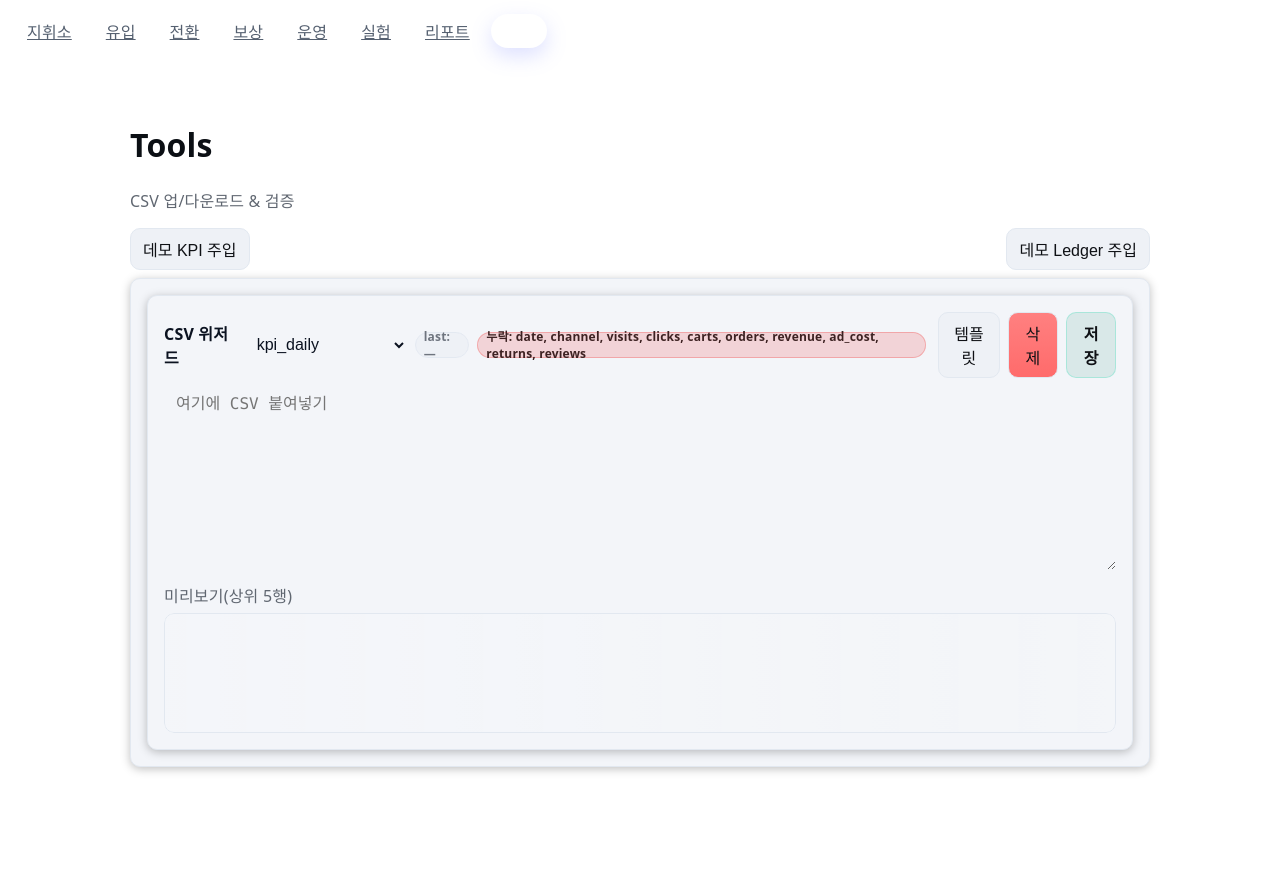
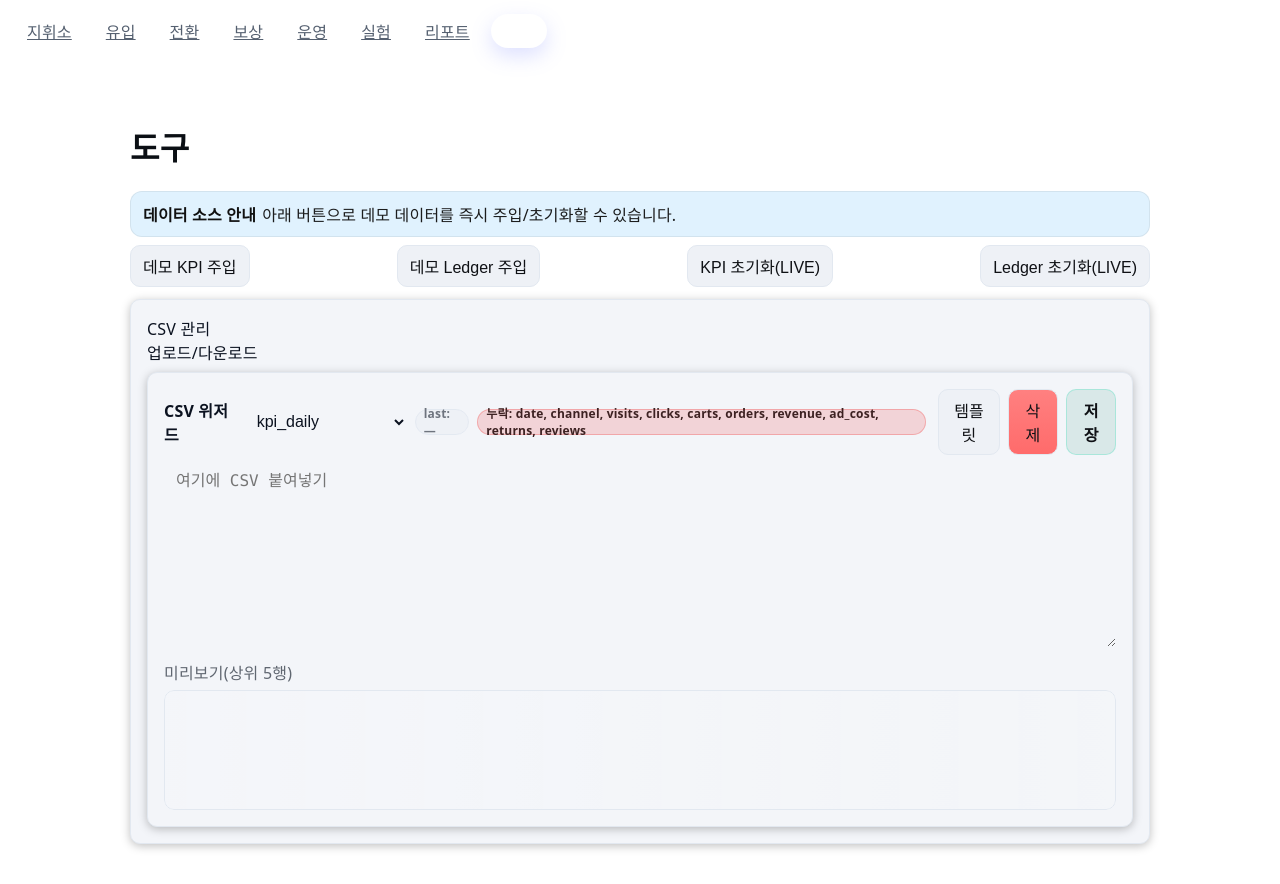
Before and after one commit to sht27363838-glitch/zp-v3.0, a Next.js app: page /tools in a window 1280 px wide. Before the commit the page ends 807 px from the top, so only its background shows below. Built offline with nearby package versions, Linux system fonts and the light colour scheme.

Commit message:
Update page.tsx

```diff
--- a/app/(tabs)/tools/page.tsx
+++ b/app/(tabs)/tools/page.tsx
@@ -1,25 +1,29 @@
-// app/(tabs)/tools/page.tsx
 'use client'
-
-import { injectDemo } from '../../_lib/readCsv'
 import React from 'react'
 import dynamic from 'next/dynamic'
+import ErrorBanner from '@cmp/ErrorBanner'
+import { injectDemo, clearToLive } from '@lib/csvSafe'
 
-// CsvWizard는 클라이언트 전용이므로 SSR 비활성
-const CsvWizard = dynamic(() => import('@cmp/CsvWizard'), { ssr: false })
+const CsvWizard = dynamic(() => import('@cmp/CsvWizard'), { ssr:false })
 
-export default function ToolsPage() {
+export default function ToolsPage(){
   return (
-    <div className="page">
-      <h1>Tools</h1>
-      <p className="muted">CSV 업/다운로드 & 검증</p>
+    <div className="container page">
+      <h1>도구</h1>
 
-      <div className="row" style={{gap:8, margin:'8px 0'}}>
-  <button className="btn" onClick={()=>injectDemo('kpi_daily')}>데모 KPI 주입</button>
-  <button className="btn" onClick={()=>injectDemo('ledger')}>데모 Ledger 주입</button>
-</div>
+      <ErrorBanner tone="info" title="데이터 소스 안내"
+        message="아래 버튼으로 데모 데이터를 즉시 주입/초기화할 수 있습니다." show />
 
-      <div className="card">
+      <div className="row" style={{gap:8, margin:'8px 0', display:'flex'}}>
+        <button className="btn" onClick={()=>injectDemo('kpi_daily')}>데모 KPI 주입</button>
+        <button className="btn" onClick={()=>injectDemo('ledger')}>데모 Ledger 주입</button>
+        <button className="btn" onClick={()=>clearToLive('kpi_daily')}>KPI 초기화(LIVE)</button>
+        <button className="btn" onClick={()=>clearToLive('ledger')}>Ledger 초기화(LIVE)</button>
+      </div>
+
+      <div className="card" style={{marginTop:12}}>
+        <div className="title">CSV 관리</div>
+        <div className="note" style={{marginBottom:8}}>업로드/다운로드</div>
         <CsvWizard />
       </div>
     </div>
```
